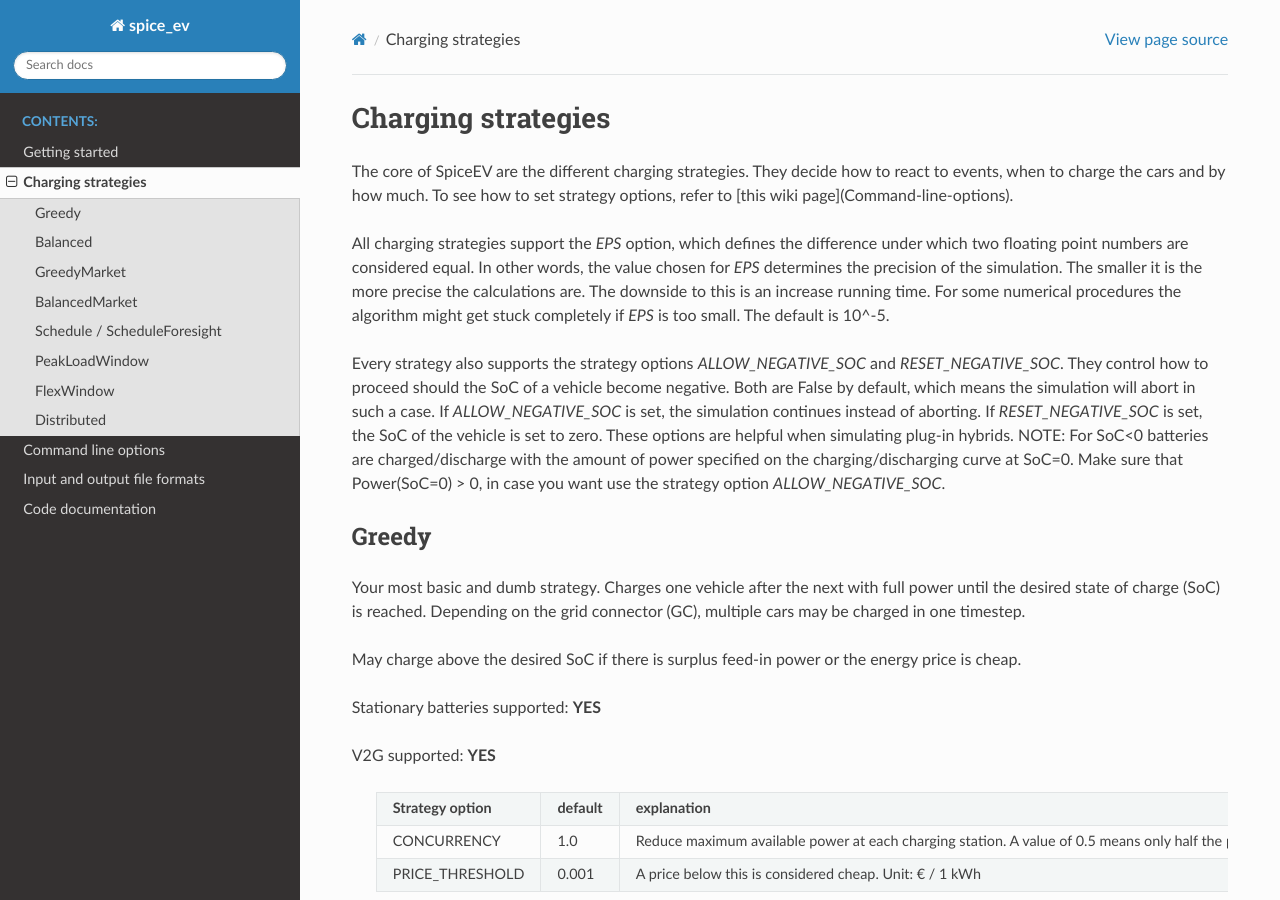
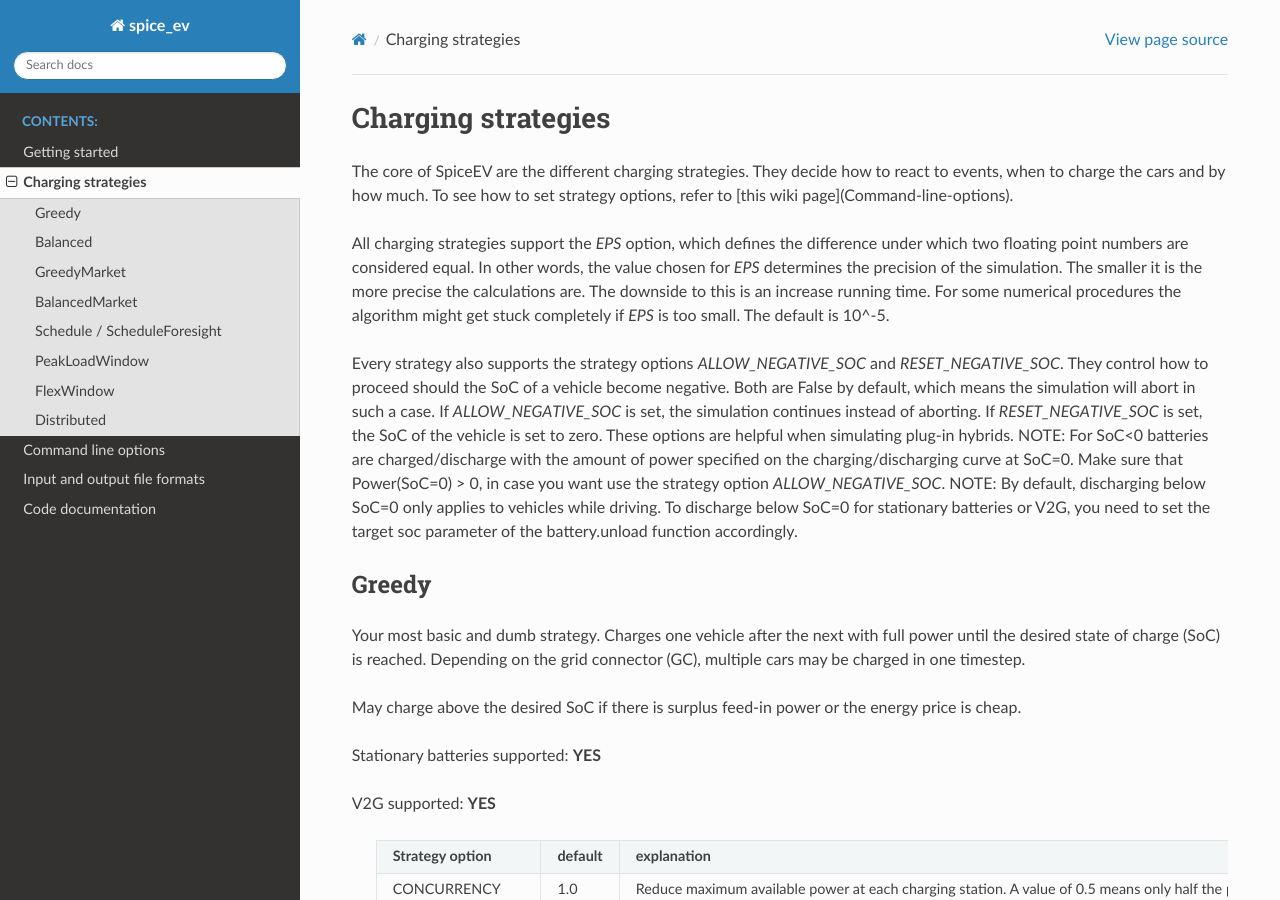
Before and after one commit to rl-institut/spice_ev, a Sphinx documentation site: the page built from doc/source/charging_strategies.rst, in a window 1280 px wide and 900 px high. Built offline with Sphinx 7.4.7 and the Read the Docs theme 2.0.0, drawn with Linux system fonts in a browser that asks for light colours.

Commit message:
doc - how to discharge below SoC=0

```diff
--- a/doc/source/charging_strategies.rst
+++ b/doc/source/charging_strategies.rst
@@ -10,6 +10,7 @@ All charging strategies support the `EPS` option, which defines the difference u
 
 Every strategy also supports the strategy options `ALLOW_NEGATIVE_SOC` and `RESET_NEGATIVE_SOC`. They control how to proceed should the SoC of a vehicle become negative. Both are False by default, which means the simulation will abort in such a case. If `ALLOW_NEGATIVE_SOC` is set, the simulation continues instead of aborting. If `RESET_NEGATIVE_SOC` is set, the SoC of the vehicle is set to zero. These options are helpful when simulating plug-in hybrids.
 NOTE: For SoC<0 batteries are charged/discharge with the amount of power specified on the charging/discharging curve at SoC=0. Make sure that Power(SoC=0) > 0, in case you want use the strategy option `ALLOW_NEGATIVE_SOC`.
+NOTE: By default, discharging below SoC=0 only applies to vehicles while driving. To discharge below SoC=0 for stationary batteries or V2G, you need to set the target soc parameter of the battery.unload function accordingly.
 
 Greedy
 ======
```
